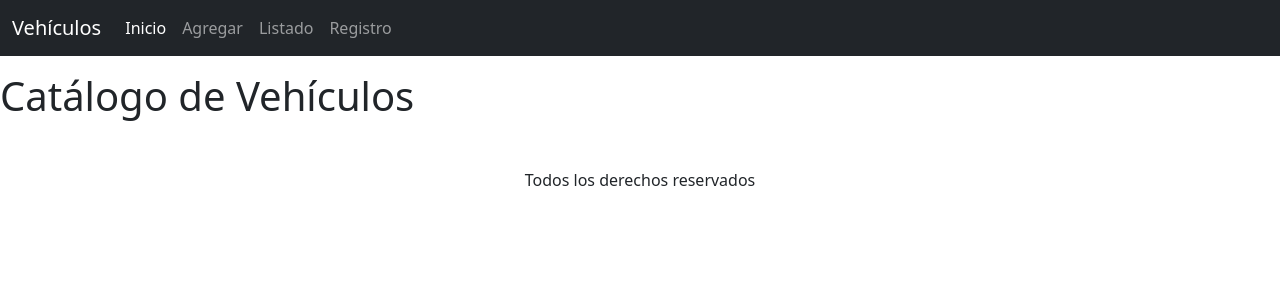
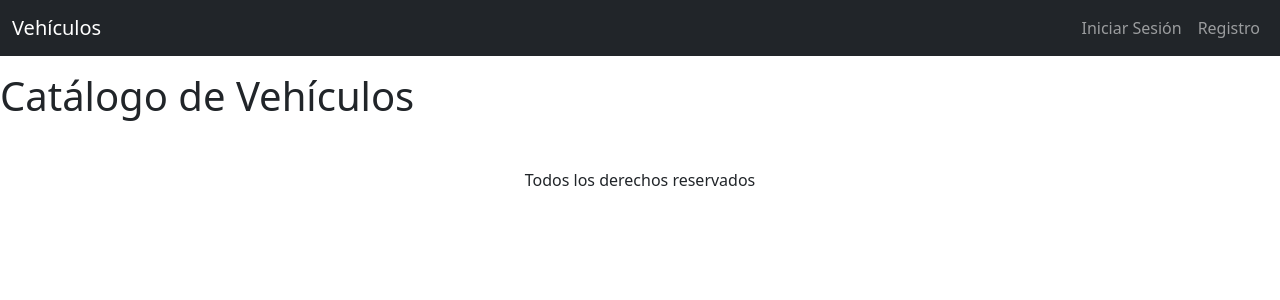
Before and after one commit to kserey/M6_FinalDrilling, a Django app: page / in a window 1280 px wide. Shown: the top 300 px of the page. Run offline with Django 5.2, Linux system fonts and the light colour scheme.

Commit message:
corregido navbar, incorpora Iniciar Sesión y Registro

```diff
--- a/proyecto_vehiculos_django/templates/navbar.html
+++ b/proyecto_vehiculos_django/templates/navbar.html
@@ -4,13 +4,34 @@
     <button class="navbar-toggler" type="button" data-bs-toggle="collapse" data-bs-target="#navbarNavAltMarkup" aria-controls="navbarNavAltMarkup" aria-expanded="false" aria-label="Toggle navigation">
       <span class="navbar-toggler-icon"></span>
     </button>
+
     <div class="collapse navbar-collapse" id="navbarNavAltMarkup">
+      <div class="navbar-nav me-auto">
+        {% if user.is_authenticated%}
+          <a class="nav-link active" aria-current="page" href="{% url 'index' %}">Inicio</a>
+
+          {% if perms.vehiculo.add_vehiculo %}
+            <a class="nav-link" href="{% url 'add' %}">Agregar</a>
+          {% endif %}
+
+          {% if perms.vehiculo.visualizar_catalogo %}
+            <a class="nav-link" href="{% url 'listado' %}">Listado</a>
+          {% endif %}
+        {% endif %}
+
+
+      </div>
+
       <div class="navbar-nav">
-        <a class="nav-link active" aria-current="page" href="{% url 'index' %}">Inicio</a>
-        <a class="nav-link" href="{% url 'add' %}">Agregar</a>
-        <a class="nav-link" href="{% url 'listado' %}">Listado</a>
-        <a class="nav-link" href="{% url 'register' %}">Registro</a>
+        {% if user.is_autenticated %}
+          <span>Bienvenido, {{ user.username }}</span>
+          <a class="nav-link" href="{% url 'logout' %}">Cerrar Sesión</a>
+        {% else %}
+          <a class="nav-link" href="{% url 'login' %}">Iniciar Sesión</a>
+          <a class="nav-link" href="{% url 'register' %}">Registro</a>
+        {% endif %}
       </div>
+
     </div>
   </div>
 </nav>
```
Also changed, not shown: proyecto_vehiculos_django/db.sqlite3.
